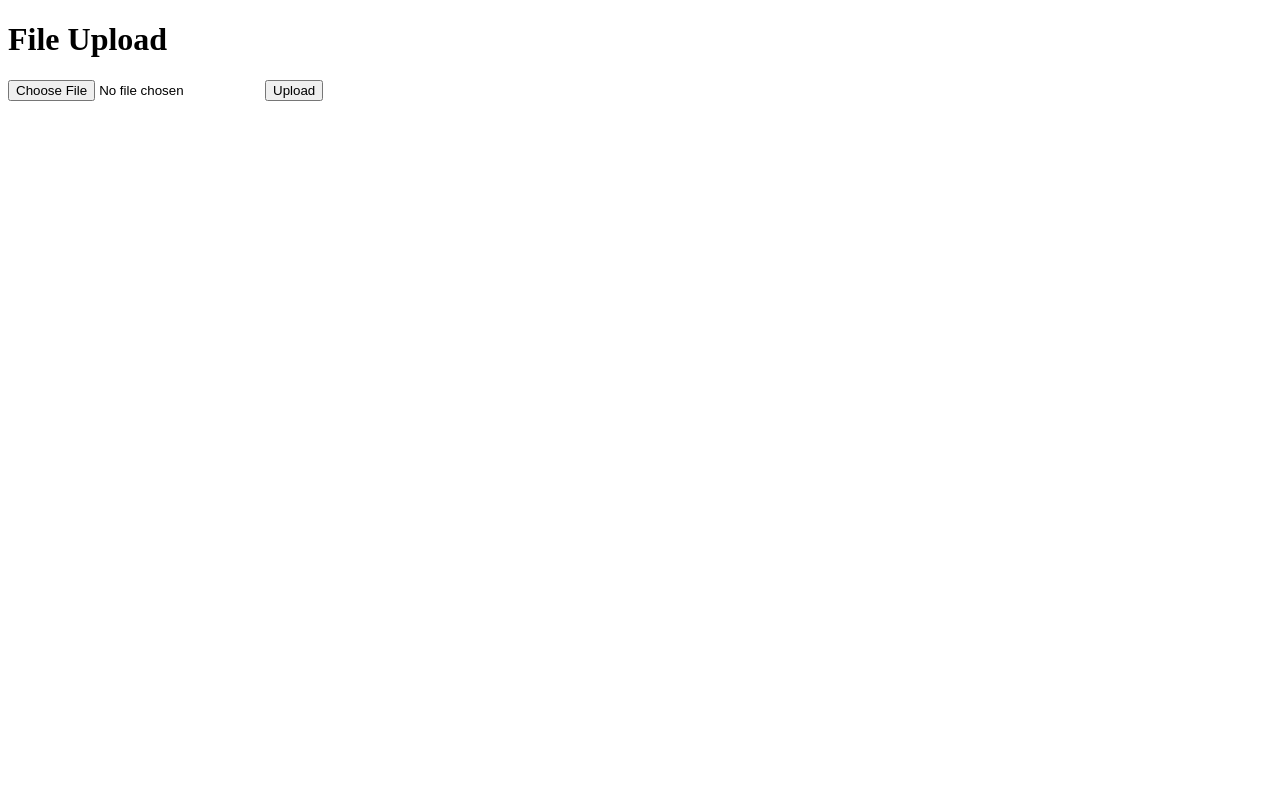
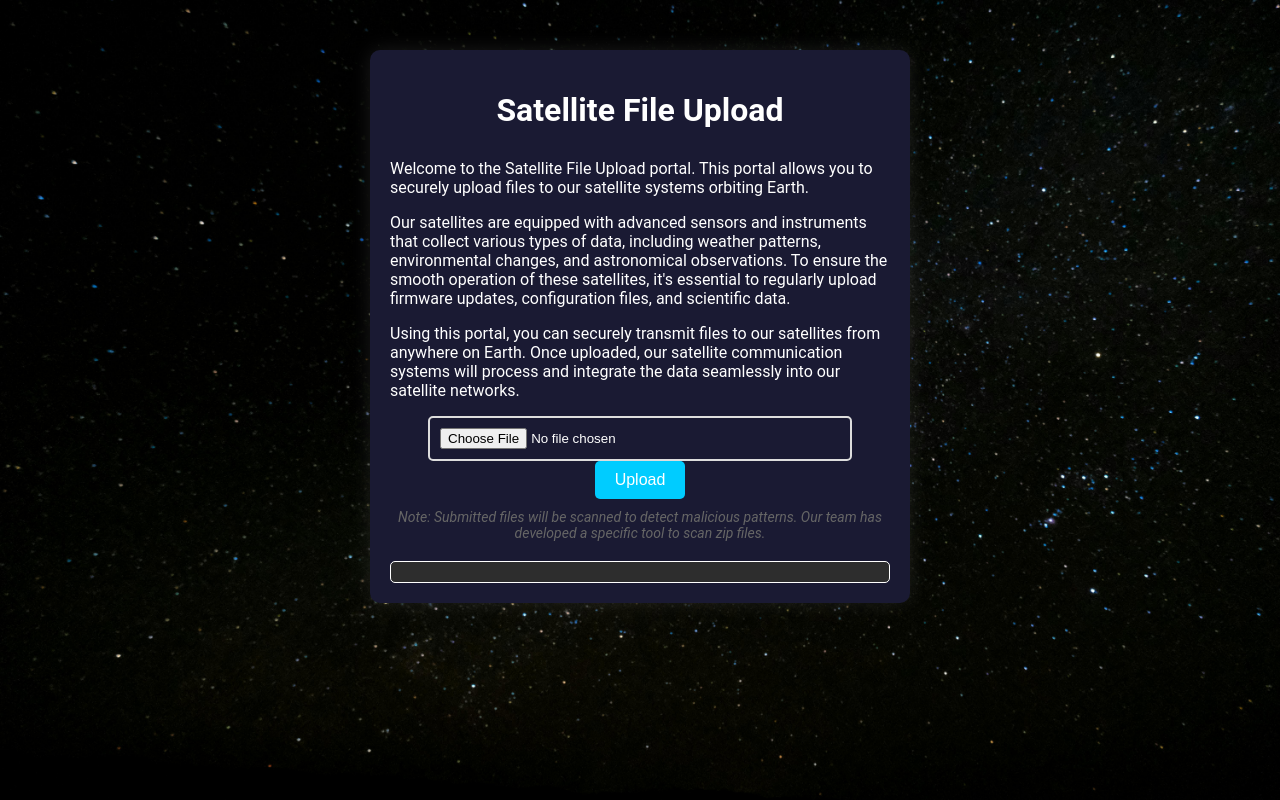
Before and after one commit to atxr/SpaceDrive, a Flask app: page / in a window 1280 px wide. Run offline with Flask 3, Linux system fonts and the light colour scheme.

Commit message:
Improve webapp style

```diff
--- /dev/null
+++ b/webapp/static/styles.css
@@ -0,0 +1,78 @@
+body {
+    font-family: 'Roboto', sans-serif;
+    background-color: #0a0a23;
+    color: #ffffff;
+    margin: 0;
+    padding: 0;
+    background-image: url('space.jpg');
+    background-size: cover;
+}
+
+.container {
+    max-width: 500px;
+    margin: 50px auto;
+    padding: 20px;
+    background-color: #1a1a33;
+    border-radius: 10px;
+    box-shadow: 0px 0px 20px rgba(255, 255, 255, 0.1);
+}
+
+h1 {
+    text-align: center;
+    margin-bottom: 30px;
+}
+
+form {
+    text-align: center;
+}
+
+input[type="file"] {
+    margin-bottom: 20px; /* Adjust margin-bottom to create space below the input */
+    margin-top: 20px;    /* Add margin-top to create space above the input */
+    padding: 10px;
+    border: 2px solid #ddd;
+    border-radius: 5px;
+    width: 80%;
+    display: block;
+    margin: 0 auto;
+    background-color: #1a1a33;
+    color: #ffffff;
+}
+
+input[type="file"]::placeholder {
+    color: #ffffff;
+}
+
+
+input[type="submit"] {
+    background-color: #00ccff;
+    color: #ffffff;
+    padding: 10px 20px;
+    border: none;
+    border-radius: 5px;
+    cursor: pointer;
+    font-size: 16px;
+    transition: background-color 0.3s;
+}
+
+input[type="submit"]:hover {
+    background-color: #0099cc;
+}
+
+.message {
+    text-align: center;
+    margin-top: 20px;
+    padding: 10px;
+    background-color: #2d2d2d;
+    color: #ffffff;
+    border: 1px solid #ffffff;
+    border-radius: 5px;
+}
+
+.note {
+    font-size: 14px;
+    color: #666;
+    margin-top: 10px;
+    text-align: center;
+    font-style: italic;
+}
--- a/webapp/templates/index.html
+++ b/webapp/templates/index.html
@@ -1,15 +1,35 @@
 <!DOCTYPE html>
 <html lang="en">
+
 <head>
     <meta charset="UTF-8">
     <meta name="viewport" content="width=device-width, initial-scale=1.0">
-    <title>File Upload</title>
+    <title>Satellite File Upload</title>
+    <link rel="stylesheet" href="{{ url_for('static', filename='styles.css') }}">
+
 </head>
+
 <body>
-    <h1>File Upload</h1>
-    <form action="/upload" method="post" enctype="multipart/form-data">
-        <input type="file" name="file">
-        <input type="submit" value="Upload">
-    </form>
+    <div class="container">
+        <h1>Satellite File Upload</h1>
+        <p>Welcome to the Satellite File Upload portal. This portal allows you to securely upload files to our satellite
+            systems orbiting Earth.</p>
+        <p>Our satellites are equipped with advanced sensors and instruments that collect various types of data,
+            including weather patterns, environmental changes, and astronomical observations. To ensure the smooth
+            operation of these satellites, it's essential to regularly upload firmware updates, configuration files, and
+            scientific data.</p>
+        <p>Using this portal, you can securely transmit files to our satellites from anywhere on Earth. Once uploaded,
+            our satellite communication systems will process and integrate the data seamlessly into our satellite
+            networks.</p>
+        <form action="/upload" method="post" enctype="multipart/form-data">
+            <input type="file" name="file" placeholder="Choose file">
+            <input type="submit" value="Upload">
+            <p class="note">Note: Submitted files will be scanned to detect malicious patterns. Our team has developed a
+                specific tool to scan zip files.</p>
+
+        </form>
+        <div class="message" id="message"></div>
+    </div>
 </body>
+
 </html>
```
Also changed, not shown: webapp/static/space.jpg (added).
